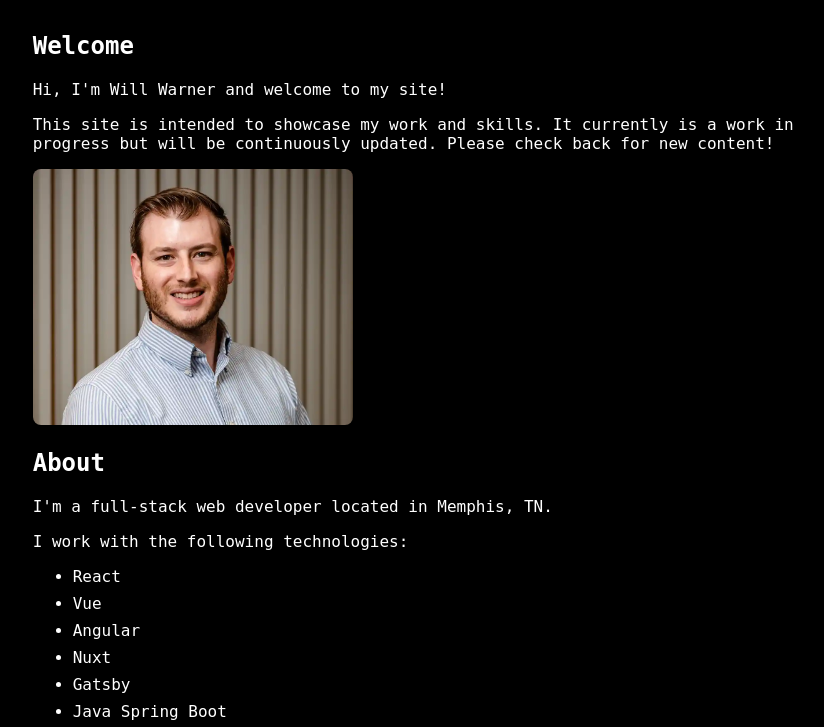
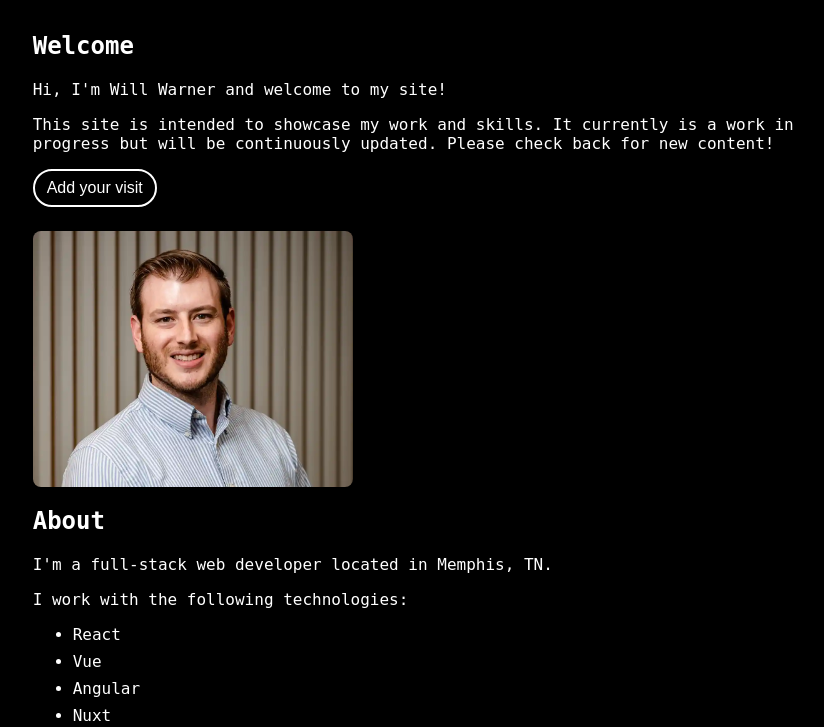
Before and after one commit to cofad/portfolio, a PHP site: page / in a window 1280 px wide. Shown: the top 727 px of the page, without its empty margins (222-1046 px from the left). Run offline with PHP 8.4, Linux system fonts and the light colour scheme.

Commit message:
feat: add visit button

```diff
--- a/index.html
+++ b/index.html
@@ -3,8 +3,9 @@
   <head>
     <meta charset="UTF-8" />
     <meta name="viewport" content="width=device-width, initial-scale=1.0" />
+    <title>Home | will-warner.dev</title>
     <link rel="stylesheet" href="/styles.css" />
-    <title>Home | will-warner.dev</title>
+    <script src="index.js" defer></script>
 
     <link
       rel="apple-touch-icon"
@@ -38,6 +39,19 @@
         work in progress but will be continuously updated. Please check back for
         new content!
       </p>
+
+      <div
+        style="
+          display: flex;
+          gap: 8px;
+          margin-bottom: 16px;
+          flex-direction: column;
+          align-items: flex-start;
+        "
+      >
+        <button id="add-your-visit" class="button">Add your visit</button>
+        <div role="alert" id="add-your-visit-response"></div>
+      </div>
 
       <img class="headshot" src="assets/images/headshot-angled.webp" alt="" />
 
--- /dev/null
+++ b/index.js
@@ -0,0 +1,31 @@
+const addYourVisitButton = document.querySelector("#add-your-visit");
+const addYourVisitResponse = document.querySelector("#add-your-visit-response");
+
+addYourVisitButton.addEventListener("click", async () => {
+  const endpoint = "https://will-warner-portfolio.fly.dev/visit";
+
+  try {
+    const response = await fetch(endpoint, {
+      method: "POST",
+      headers: {
+        Accept: "application/json",
+      },
+    });
+
+    if (response.ok) {
+      const visit = await response.json();
+      console.log("Visit successfully recorded!", visit);
+      addYourVisitButton.disabled = true;
+      addYourVisitResponse.textContent = `Thank you! Your visit has been recorded with ID: ${visit.id}`;
+    } else {
+      console.error(
+        `Failed to record visit. Status: ${response.status} ${response.statusText}`
+      );
+
+      const errorText = await response.text();
+      console.error("Server error response:", errorText);
+    }
+  } catch (error) {
+    console.error("Network error during fetch operation:", error);
+  }
+});
--- a/styles.css
+++ b/styles.css
@@ -11,8 +11,34 @@ main {
   max-width: 80ch;
 }
 
+img {
+  display: block;
+  max-width: 100%;
+}
+
 li {
   margin-bottom: 0.5rem;
+}
+
+.button {
+  padding: 8px 12px;
+  background-color: black;
+  border: 2px solid white;
+  cursor: pointer;
+  color: white;
+  font-size: 16px;
+  border-radius: 999px;
+
+  &:focus:not([disabled]),
+  &:hover:not([disabled]) {
+    outline: 2px solid white;
+    outline-offset: 3px;
+  }
+
+  &[disabled] {
+    opacity: 0.5;
+    cursor: not-allowed;
+  }
 }
 
 .headshot {
```
